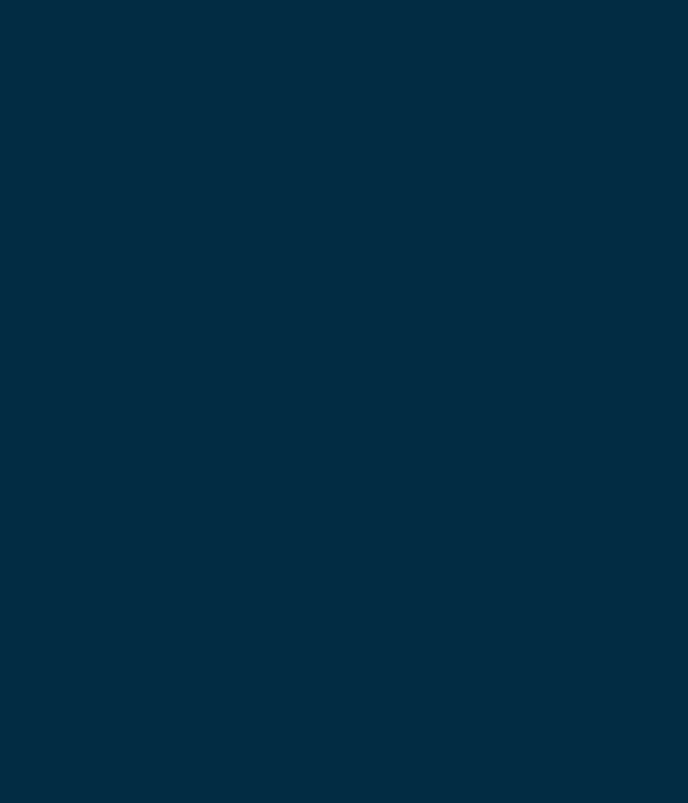
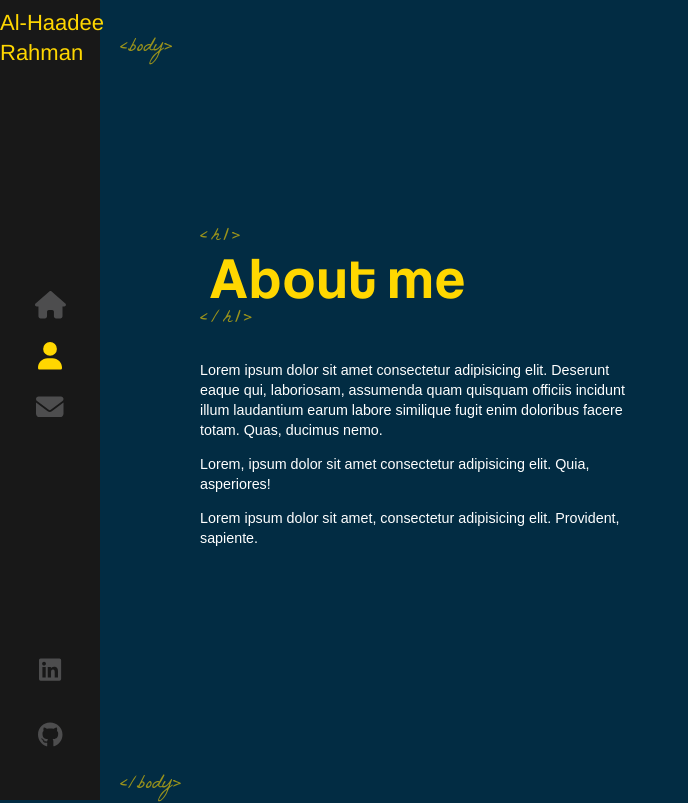
Before and after one commit to Alhaadee/portfolio, a React (Vite) app in the folder portfolio-website/: page /about in a window 1280 px wide. Before the commit this address had no page. Shown: the whole page, without its empty margins (0-688 px from the left). Built offline with nearby package versions, Linux system fonts and the light colour scheme.

Commit message:
creates about me component

```diff
--- a/portfolio-website/src/App.css
+++ b/portfolio-website/src/App.css
@@ -19,7 +19,6 @@ input,textarea {
 
 #root {
   margin: auto;
-  text-align: center;
 }
 
 body {
--- a/portfolio-website/src/App.jsx
+++ b/portfolio-website/src/App.jsx
@@ -2,6 +2,8 @@ import "./App.css";
 import Layout from "./components/Layout/Layout";
 import Home from "./components/Home/Home";
 import { Route, Routes } from "react-router-dom";
+import About from "./components/About/About";
+import Contact from "./components/Contact/Contact";
 
 function App() {
   return (
@@ -9,6 +11,8 @@ function App() {
       <Routes>
         <Route path="/" element={<Layout />}>
         <Route index element={<Home />}/>
+        <Route path="about" element={<About/>}/>
+        <Route path="contact" element={<Contact/>}/>
         </Route>
       </Routes>
     </>
--- /dev/null
+++ b/portfolio-website/src/components/About/About.jsx
@@ -0,0 +1,39 @@
+import AnimatedLetters from "../AnimatedLetters/AnimatedLetters";
+import "../Layout/Layout.css";
+import { useState, useEffect } from "react";
+
+import React from "react";
+
+const About = () => {
+  const [letterClass, setLetterClass] = useState("text-animate");
+
+  useEffect(() => {
+    setTimeout(() => {
+      setLetterClass("text-animate-hover");
+    }, 2500);
+  }, []);
+
+  return (
+    <div className="container about-page">
+      <div className="text-zone">
+        <h1>
+          <AnimatedLetters
+            letterClass={letterClass}
+            strArray={"About me".split("")}
+            idx={12}
+          />
+        </h1>
+        <p>
+          Lorem ipsum dolor sit amet consectetur adipisicing elit. Deserunt
+          eaque qui, laboriosam, assumenda quam quisquam officiis incidunt illum
+          laudantium earum labore similique fugit enim doloribus facere totam.
+          Quas, ducimus nemo.
+        </p>
+        <p>Lorem, ipsum dolor sit amet consectetur adipisicing elit. Quia, asperiores!</p>
+        <p>Lorem ipsum dolor sit amet, consectetur adipisicing elit. Provident, sapiente.</p>
+      </div>
+    </div>
+  );
+};
+
+export default About;
--- /dev/null
+++ b/portfolio-website/src/components/Contact/Contact.jsx
@@ -0,0 +1,11 @@
+import '../Layout/Layout.css'
+
+import React from 'react'
+
+const Contact = () => {
+  return (
+    <div>Contact</div>
+  )
+}
+
+export default Contact
--- a/portfolio-website/src/components/Home/home.css
+++ b/portfolio-website/src/components/Home/home.css
@@ -1,9 +1,9 @@
 .home-page .text-zone {
     position: absolute;
-    left: 20%;
+    left: 200px;
     top: 50%;
     transform: translateY(-50%);
-    width: 40%;
+    width: 50%;
     text-align: left;
 }
 
@@ -29,7 +29,7 @@ h1::before {
 }
 
 h1::after {
-    content: '<h1>';
+    content: '</h1>';
     font-family: 'La Belle Aurore';
     color: #ffd700;
     font-size: 1.8rem;
@@ -37,7 +37,7 @@ h1::after {
     margin-top: 0px;
     left: 15px;
     opacity: 0.6;
-    animation: fadeIN 1S 1.7S backwards;
+    animation: fadeIn 1S 1.7s backwards;
 }
 
 
@@ -73,9 +73,9 @@ h2 {
     color: #333;
 }
 
-@media screen and (max-width: 600px) {
+@media screen and (max-width: 1000px) {
     .home-page .text-zone {
-        left: 120px;
+        left: 140px;
 
     }
   }
--- a/portfolio-website/src/components/Layout/Layout.css
+++ b/portfolio-website/src/components/Layout/Layout.css
@@ -35,3 +35,69 @@
     animation: fadeIn 1s forwards;
     animation-delay: 1s;
 }
+
+.about-page .text-zone {
+    position: absolute;
+    left: 200px;
+    top: 50%;
+    transform: translateY(-50%);
+    width: 35%;
+    vertical-align: middle;
+    display: table-cell;
+    max-height: 90%;
+}
+
+.about-page h1 {
+        color: #ffd700;
+        font-size: 5.3rem;
+        margin-top: 0;
+        letter-spacing: 3px;
+        position: relative;
+        margin-bottom: 40px;
+        left: 10px;
+        font-weight: 400;
+        font-family: 'Coolvetica';
+
+}
+
+.about-page h1::before {
+    content: '<h1>';
+    font-family: 'La Belle Aurore';
+    color: #ffd700;
+    font-size: 1.8rem;
+    position: absolute;
+    margin-top: -10px;
+    left: -10px;
+    opacity: 0.6;
+    line-height: 1.8rem;
+}
+
+.about-page h1::after {
+    content: '</h1>';
+    font-family: 'La Belle Aurore';
+    color: #ffd700;
+    font-size: 1.8rem;
+    position: absolute;
+    line-height: 1.8rem;
+    margin-bottom: 10px;
+    left: -30px;
+    bottom: -20px;
+    margin-left: 20px;
+    opacity: 0.6;
+    animation: fadeIN 1S 1.7S backwards;
+}
+
+p {
+font-size: 1.3rem;
+color: #fff;
+font-family: sans-serif;
+font-weight: 100;
+min-width: fit-content;
+}
+
+@media screen and (max-width: 1000px) {
+    .about-page .text-zone {
+        left: 140px;
+
+    }
+  }
--- a/portfolio-website/src/index.css
+++ b/portfolio-website/src/index.css
@@ -1,6 +1,6 @@
 :root {
   font: 300 11px/1.4 'Helvetica Neue', 'sans-serif';
-  color: #444;
+  color: white;
   background: #022c43;
 
   font-synthesis: none;
@@ -32,7 +32,7 @@ body {
   min-height: 100vh;
   overflow: hidden;
   background: #022c43;
-  color: #444;
+  color: white;
 }
 
 
```
Also changed, not shown: portfolio-website/src/components/About/about.css (added), portfolio-website/src/components/Contact/contact.css (added).
